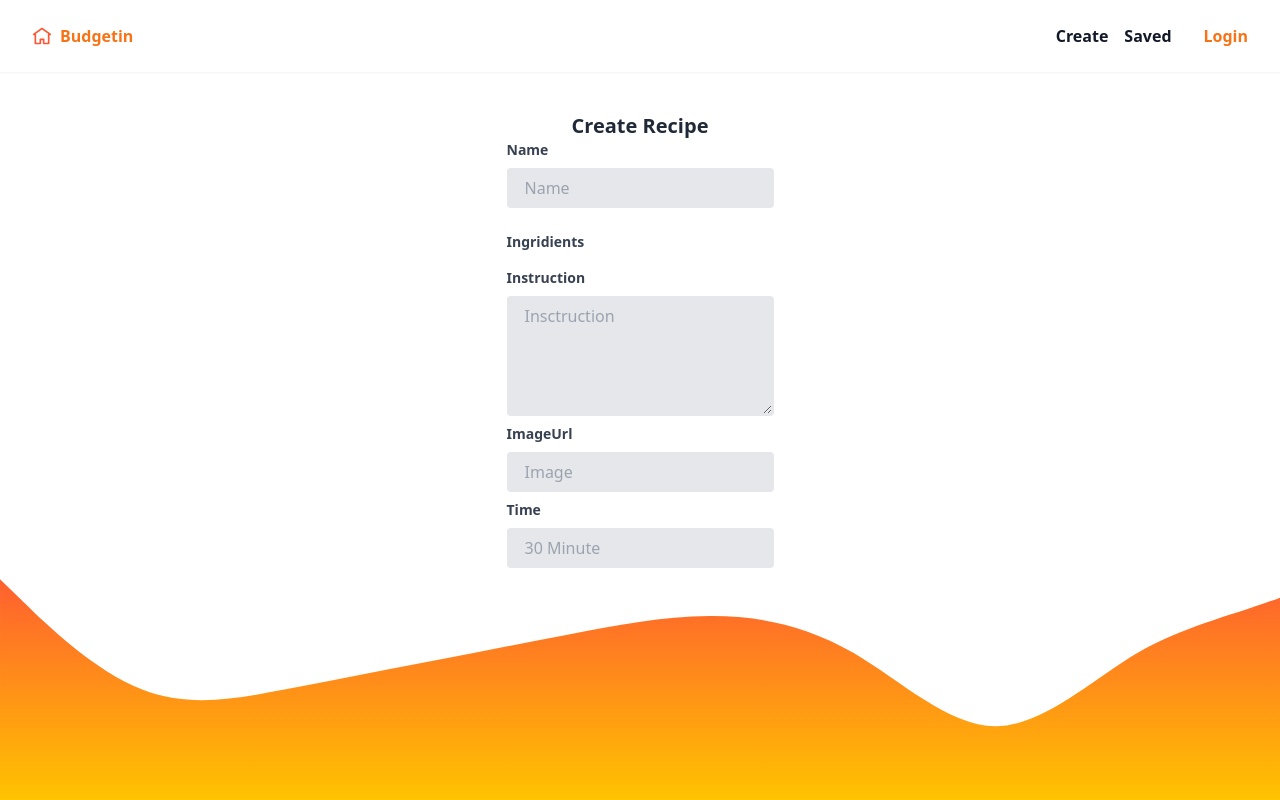
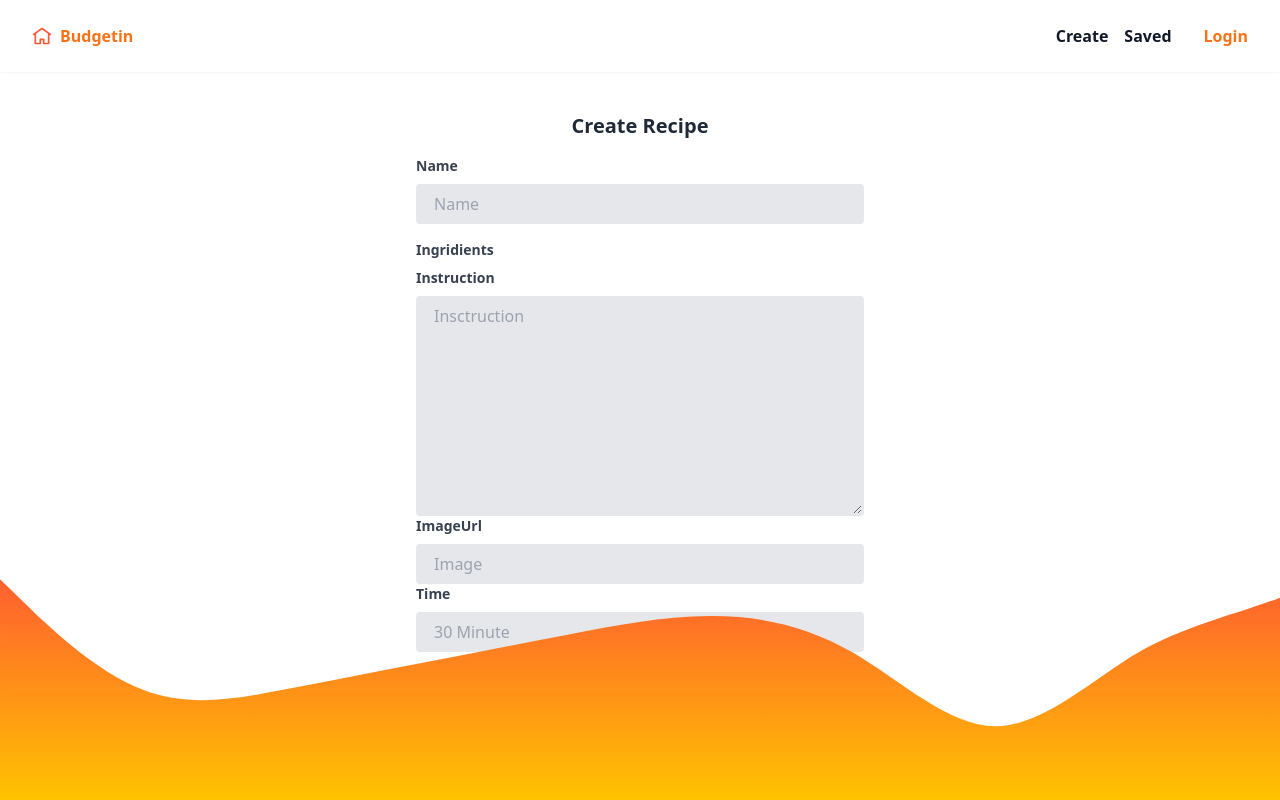
Before and after one commit to paresiqbal/mern-recipe, a React (Vite) app in the folder client/: page /CreateRecipe in a window 1280 px wide. Built offline with nearby package versions, Linux system fonts and the light colour scheme.

Commit message:
Finish form input style

```diff
--- a/client/src/pages/CreateRecipe.tsx
+++ b/client/src/pages/CreateRecipe.tsx
@@ -19,7 +19,7 @@ export default function CreateRecipe() {
   return (
     <div className="p-10 flex flex-col items-center">
       <h2 className="text-xl font-semibold">Create Recipe</h2>
-      <form action="" className="flex flex-col gap-2">
+      <form action="" className="w-full max-w-md mt-4">
         <div className="mb-4">
           <label className="block text-gray-700 text-sm font-bold mb-2">
             Name
@@ -50,7 +50,7 @@ export default function CreateRecipe() {
           <textarea
             name="instruction"
             id="instruction"
-            rows={5}
+            rows={10}
             placeholder="Insctruction"
             onChange={handleInput}
             className="bg-gray-200 appearance-none border-2 border-gray-200 rounded w-full py-2 px-4 text-gray-700 leading-tight focus:outline-none focus:bg-white focus:border-purple-500"
```
